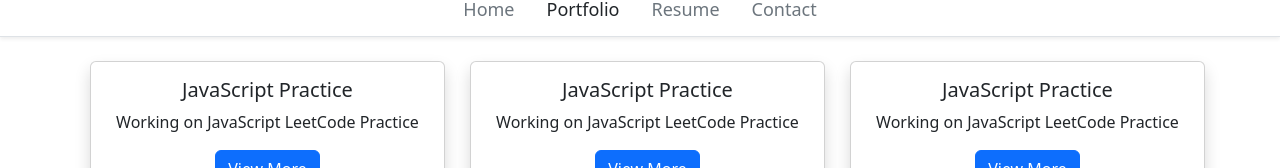
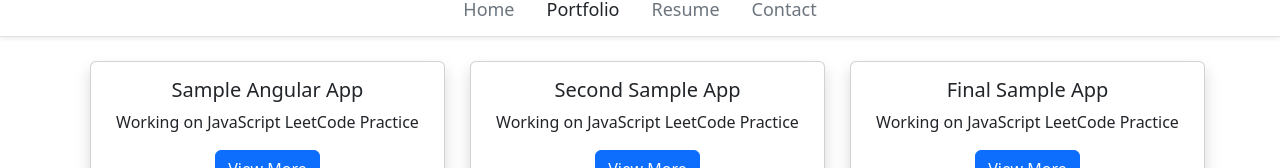
Before and after one commit to amerigirl/AngularPortfolioWebsite, an Angular app: page /portfolio in a window 1280 px wide. Shown: the part 198-366 px from the top of the page. Built offline with nearby package versions, Linux system fonts and the light colour scheme.

Commit message:
making parent-child connections

```diff
--- a/src/app/portfolio/portfolio.component.html
+++ b/src/app/portfolio/portfolio.component.html
@@ -3,15 +3,15 @@
   <div class="row">
 
     <div class="col-lg-4 col-md-6 mb-4" style="max-width: 380px">
-      <project-card></project-card>
+      <project-card [projectName]="'Sample Angular App'"></project-card> <!--why do you need both sets of quotes here?  Remember, it's important!'-->
     </div>
 
      <div class="col-lg-4 col-md-6 mb-4" style="max-width: 380px">
-      <project-card></project-card>
+      <project-card [projectName]="'Second Sample App'"></project-card>
     </div>
 
      <div class="col-lg-4 col-md-6 mb-4" style="max-width: 380px">
-      <project-card></project-card>
+      <project-card [projectName]="'Final Sample App'"></project-card>
     </div>
   </div>
 
--- a/src/app/project-card/project-card.component.html
+++ b/src/app/project-card/project-card.component.html
@@ -1,6 +1,6 @@
 <div class="card shadow text-center m-2" style="max-width: 355px; min-width: 355px;">
   <div class="card-body">
-    <h5 class="card-title">JavaScript Practice</h5>
+    <h5 class="card-title">{{projectName}}</h5>
     <p class="card-text">Working on JavaScript LeetCode Practice</p>
     <button class="btn btn-primary">View More</button>
   </div>
--- a/src/app/project-card/project-card.component.ts
+++ b/src/app/project-card/project-card.component.ts
@@ -1,4 +1,4 @@
-import { Component } from '@angular/core';
+import { Component, Input } from '@angular/core';
 
 @Component({
   selector: 'project-card',
@@ -6,5 +6,6 @@ import { Component } from '@angular/core';
   styleUrls: ['./project-card.component.css']
 })
 export class ProjectCardComponent {
+  @Input() projectName: string = "";
 
 }
```
